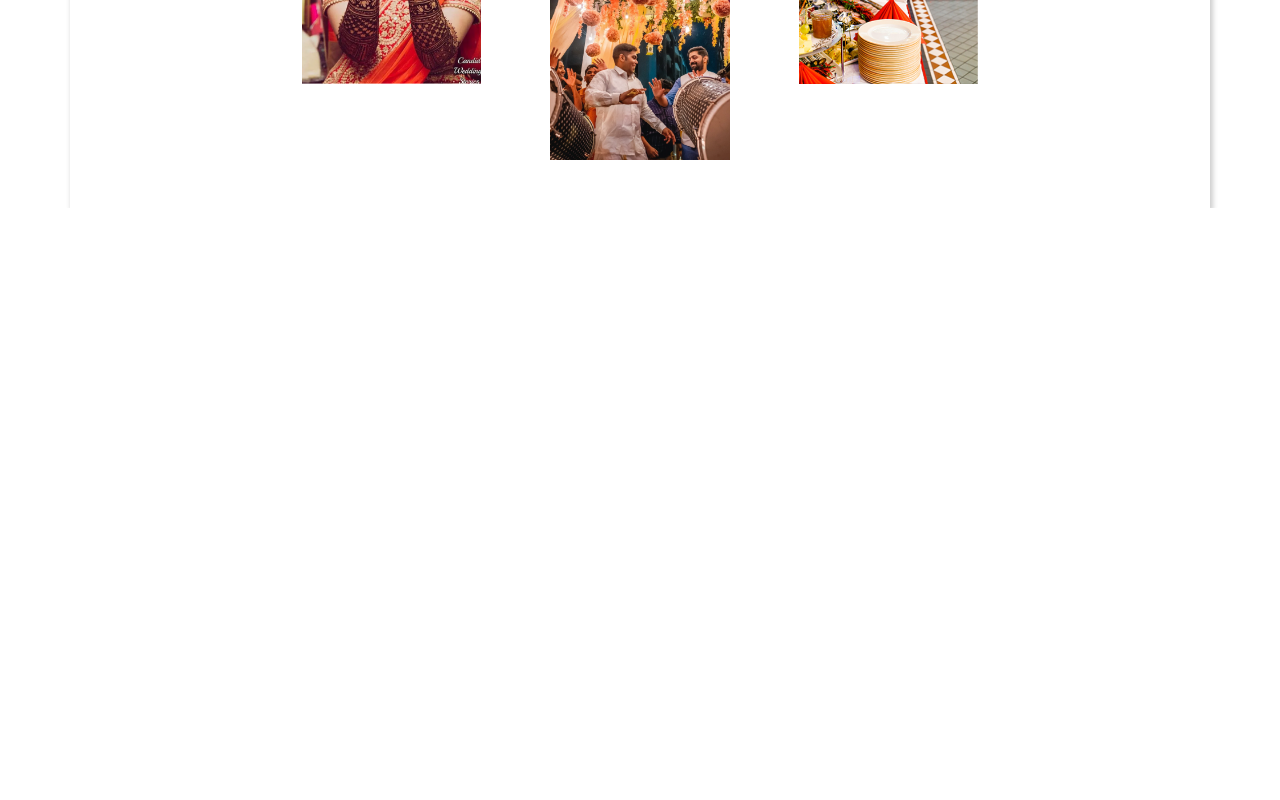
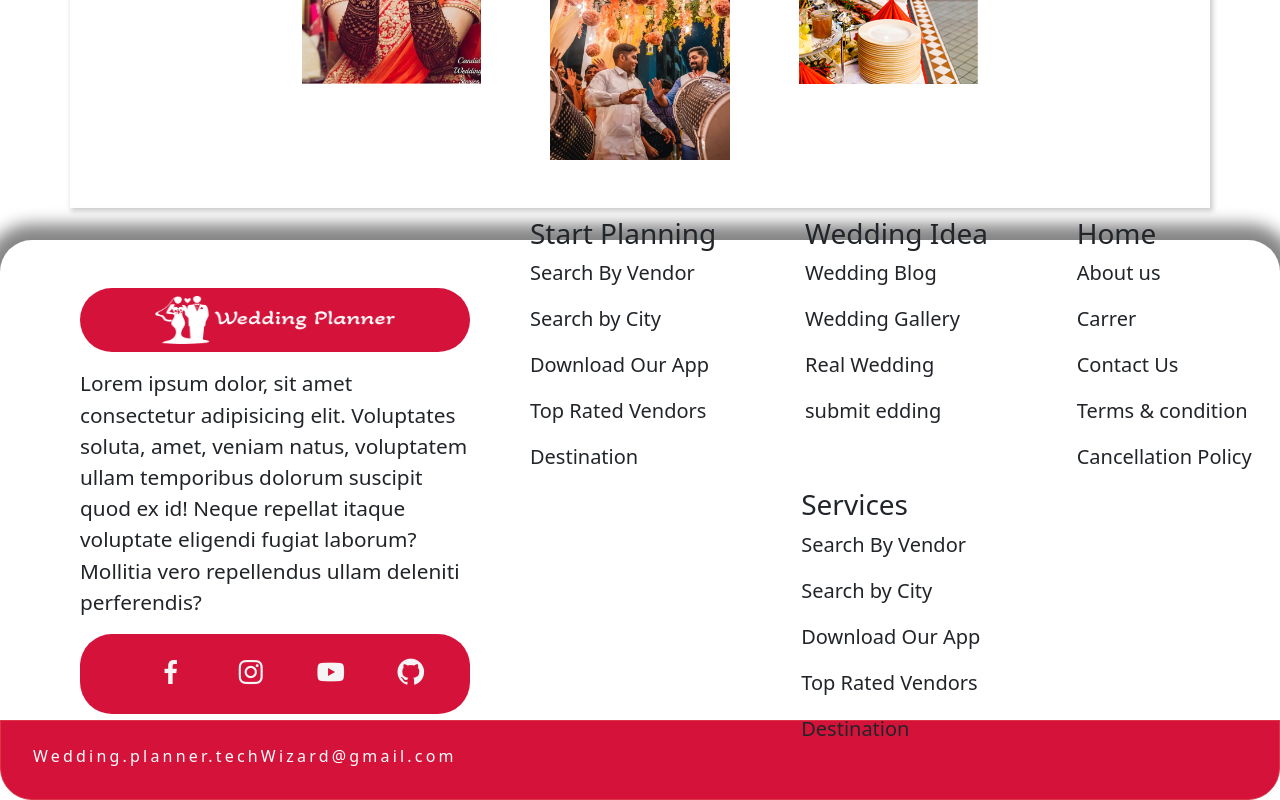
Before and after one commit to wedding-planner-05/wedding_planner, a React (Vite) app in the folder wedding-management/: page / in a window 1280 px wide. Shown: the part 1116-1916 px from the top of the page. Before the commit the page ends 1324 px from the top, so only its background shows below. Built offline with nearby package versions, Linux system fonts and the light colour scheme.

Commit message:
checkFooter

```diff
--- a/wedding-management/index.html
+++ b/wedding-management/index.html
@@ -4,6 +4,7 @@
     <meta charset="UTF-8" />
     <link rel="icon" type="image/svg+xml" href="/vite.svg" />
     <link href="https://cdn.jsdelivr.net/npm/bootstrap@5.3.3/dist/css/bootstrap.min.css" rel="stylesheet" integrity="sha384-QWTKZyjpPEjISv5WaRU9OFeRpok6YctnYmDr5pNlyT2bRjXh0JMhjY6hW+ALEwIH" crossorigin="anonymous">
+    <link href='https://unpkg.com/boxicons@2.1.4/css/boxicons.min.css' rel='stylesheet'>
     <meta name="viewport" content="width=device-width, initial-scale=1.0" />
     <title>Vite + React</title>
   </head>
--- a/wedding-management/package.json
+++ b/wedding-management/package.json
@@ -22,6 +22,6 @@
     "eslint-plugin-react": "^7.34.1",
     "eslint-plugin-react-hooks": "^4.6.0",
     "eslint-plugin-react-refresh": "^0.4.6",
-    "vite": "^5.2.0"
+    "vite": "^5.2.8"
   }
 }
--- a/wedding-management/src/App.jsx
+++ b/wedding-management/src/App.jsx
@@ -1,10 +1,13 @@
 import "./App.css";
+import "./Components/Footer.css"
+import Footer from "./Components/Footer";
 import Home from "./Home-Page/Home";
 
 function App() {
   return (
     <>
       <Home />
+      <Footer/>
     </>
   );
 }
--- /dev/null
+++ b/wedding-management/src/Components/Footer.css
@@ -0,0 +1,101 @@
+.footerBox {
+    height: 30rem;
+    width: 100%;
+    border-radius: 2rem 2rem 0rem 0rem;
+    box-shadow: 0rem 0rem 1rem 1rem hwb(0 100% 91%);
+    margin-top: 2rem;
+    display: flex;
+    align-items: center;
+    justify-content: space-around;
+
+}
+
+.footerBox ul li {
+    list-style: none;
+    margin-bottom: 1rem;
+    font-weight: 500;
+}
+
+.FotterBoxSize {
+    height: 20rem;
+    width: 20rem;
+}
+
+.bottom {
+    height: 5rem;
+    width: 100%;
+}
+
+.contentBox {
+    width: 25rem;
+    height: 10rem;
+}
+
+.border {
+    background: #d5133a;
+    height: 5rem;
+    width: 100%;
+    border-radius: 0rem 0rem 2rem 2rem;
+    display: flex;
+    align-items: center;
+    justify-content: flex-start;
+}
+
+.footerMail {
+    height: 2rem;
+    width: 20rem;
+    letter-spacing: .2rem;
+    color: white;
+    margin-left: 2rem;
+}
+
+.ml {
+    margin-left: 2rem;
+}
+
+.fontsize div ul li {
+    font-size: 1.25rem;
+}
+
+.imagessize {
+    height: 3rem;
+    width: 15rem;
+}
+
+.contentBox{
+    display: flex;
+    flex-direction: column;
+    row-gap: 1rem;
+    margin-top: -14rem;
+    margin-left: 5rem;
+    /* heelo */
+}
+.contentBox div:nth-child(1) {
+    background: rgb(213, 19, 58);
+    display: flex;
+    align-items: center;
+    justify-content: center;
+    border-radius: 2rem;
+}
+.contentBox div:nth-child(2){
+
+    font-size: 1.3rem;
+    text-align: start;
+}
+.contentBox div:nth-child(3) ul{
+
+    display: flex;
+    background: #d5133a;
+    border-radius: 2rem;
+    justify-content: center;
+    align-items: center;
+    column-gap: 3rem;
+}
+.contentBox div:nth-child(3) ul li{
+    color: whitesmoke;
+    font-size: 2rem;
+    margin-top: 1rem;
+}
+.sizeback{
+    height: 10rem;
+}
--- /dev/null
+++ b/wedding-management/src/Components/Footer.jsx
@@ -0,0 +1,93 @@
+import React from 'react';
+
+function Footer() {
+
+    const images = "././public/images/wedding-planner-high-resolution-logo-white-transparent.png";
+    const footerData = [
+        { label: "Search By Vendor", lable2: "Wedding Blog", label3: "About us", labelHeading: "Start Planning" },
+        { label: "Search by City", lable2: "Wedding Gallery", label3: "Carrer", labelHeading: "Wedding Idea" },
+        { label: " Download Our App", lable2: "Real Wedding", label3: "Contact Us", labelHeading: "Home" },
+        { label: "Top Rated Vendors", lable2: "submit edding", label3: "Terms & condition", labelHeading: "Services" },
+        { label: "Destination", label3: "Cancellation Policy", labelHeading: "A" }
+    ];
+
+    // make a api and store this data is in server
+    const newlist = [...footerData];
+    let addFooterData = JSON.stringify(newlist);
+
+
+    return (
+        <>
+            <div className='footerBox'>
+
+                <div className='contentBox'>
+                    <div style={{height:"5rem",padding:"0.5rem"}}>
+                        <div>
+                            <img src={images} alt="images section" className='imagessize' />
+                        </div>
+                    </div>
+                    <div>
+                        Lorem ipsum dolor, sit amet consectetur adipisicing elit. Voluptates soluta, amet, veniam natus, voluptatem ullam temporibus dolorum suscipit quod ex id! Neque repellat itaque voluptate eligendi fugiat laborum? Mollitia vero repellendus ullam deleniti perferendis?
+                    </div>
+                    <div>
+                        <ul>
+                            <li><i class='bx bxl-facebook'></i></li>
+                            <li><i class='bx bxl-instagram' ></i></li>
+                            <li><i class='bx bxl-youtube' ></i></li>
+                            <li><i class='bx bxl-github' ></i></li>
+                        </ul>
+                    </div>
+                </div>
+
+                <div style={{ width: "65vw", marginTop: "1rem" }} className='d-flex flex-wrap justify-content-around flex-start fontsize'>
+
+                    <div>
+                        <div className='ml'><h3>{footerData[0].labelHeading}</h3></div>
+                        <ul>
+                            {footerData.map((item, index) => (
+                                <li key={index}>{item.label}</li>
+                            ))}
+                        </ul>
+                    </div>
+                    <div>
+                        <div className='ml'><h3>{footerData[1].labelHeading}</h3></div>
+                        <ul>
+                            {footerData.map((item, index) => (
+                                <li key={index}>{item.lable2}</li>
+                            ))}
+                        </ul>
+                    </div>
+                    <div>
+                        <div className='ml'>
+                            <h3>{footerData[2].labelHeading}</h3>
+                        </div>
+                        <ul>
+                            {footerData.map((item, index) => (
+                                <li key={index}>{item.label3}</li>
+                            ))}
+                        </ul>
+                    </div>
+                    <div>
+                        <div className='ml'>
+                            <h3>{footerData[3].labelHeading}</h3>
+                        </div>
+                        <ul>
+                            {footerData.map((item, index) => (
+                                <li key={index}>{item.label}</li>
+                            ))}
+                        </ul>
+                    </div>
+                </div>
+            </div>
+            <div className='border border-danger'>
+                <div className='footerMail'>
+                    Wedding.planner.techWizard@gmail.com
+                </div>
+            </div>
+        </>
+
+
+    );
+}
+
+export default Footer;
```
Also changed, not shown: 1 other file (tests, documents, lock files or other folders).
